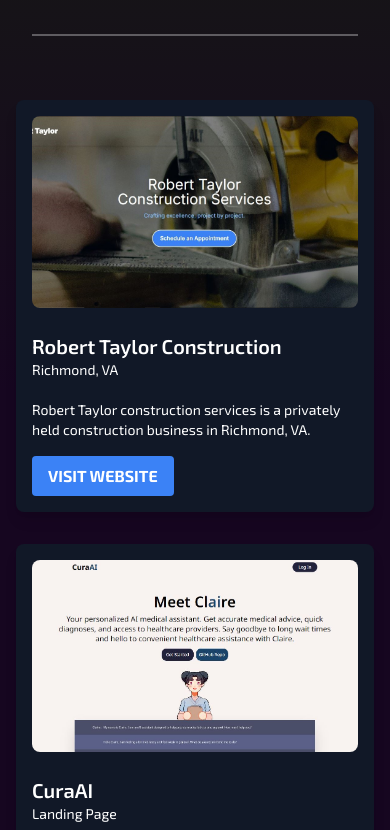
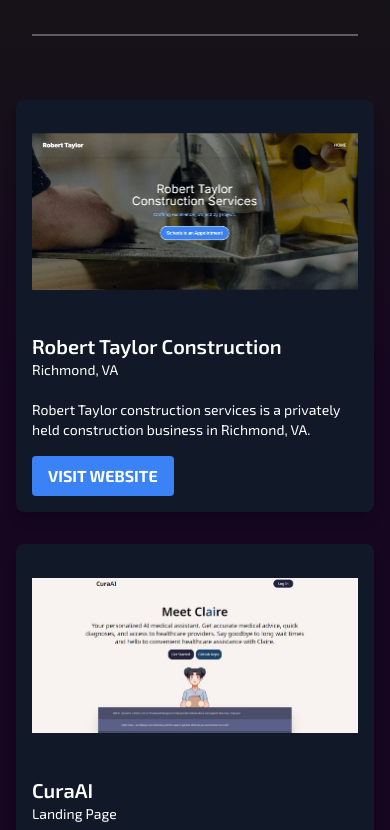
Before and after one commit to 101KiddChang010/luminosity-website, a Next.js app: page / in a window 390 px wide. Shown: the part 2954-3784 px from the top of the page. Built offline with nearby package versions, Linux system fonts and the light colour scheme.

Commit message:
Add & Fix visual changes
Fixed mobile view for portfolio images + Added shadow background to profile

```diff
--- a/src/components/portfolio/Portfolio.tsx
+++ b/src/components/portfolio/Portfolio.tsx
@@ -19,7 +19,7 @@
                   src={item.image}
                   alt={item.title}
                   layout="fill"
-                  objectFit="cover"
+                  objectFit="contain"
                   className="rounded-lg"
                   unoptimized
                 />
--- a/src/components/team/Team.tsx
+++ b/src/components/team/Team.tsx
@@ -12,7 +12,7 @@
         {team.type.map((item, index) => (
           <div
             key={index}
-            className="bg-white shadow-lg rounded-lg overflow-hidden flex flex-col items-center p-6"
+            className="bg-white shadow-white shadow-[0_0_10px_5px] rounded-lg overflow-hidden flex flex-col items-center p-6"
           >
             <div className="w-32 h-32 relative mb-4">
               <Image
```
